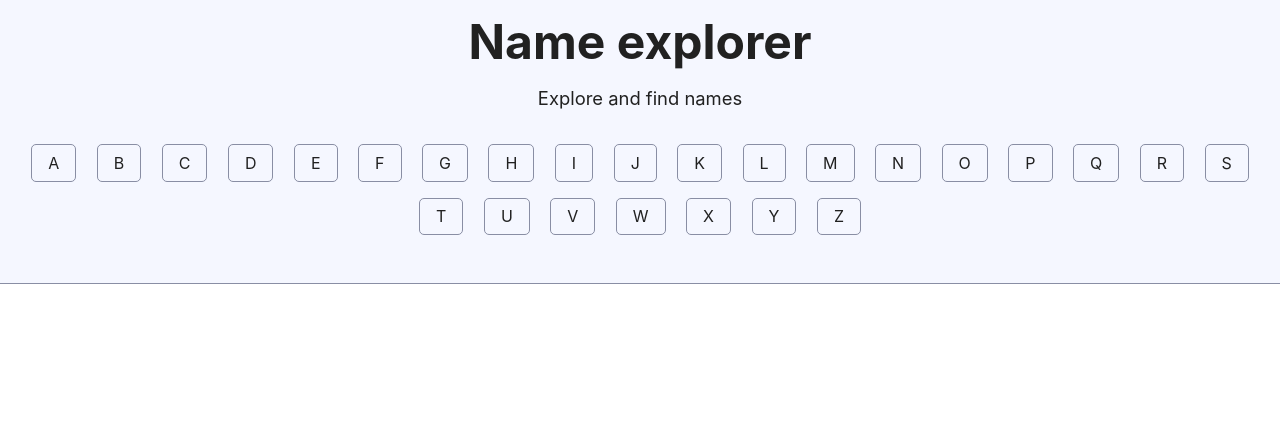
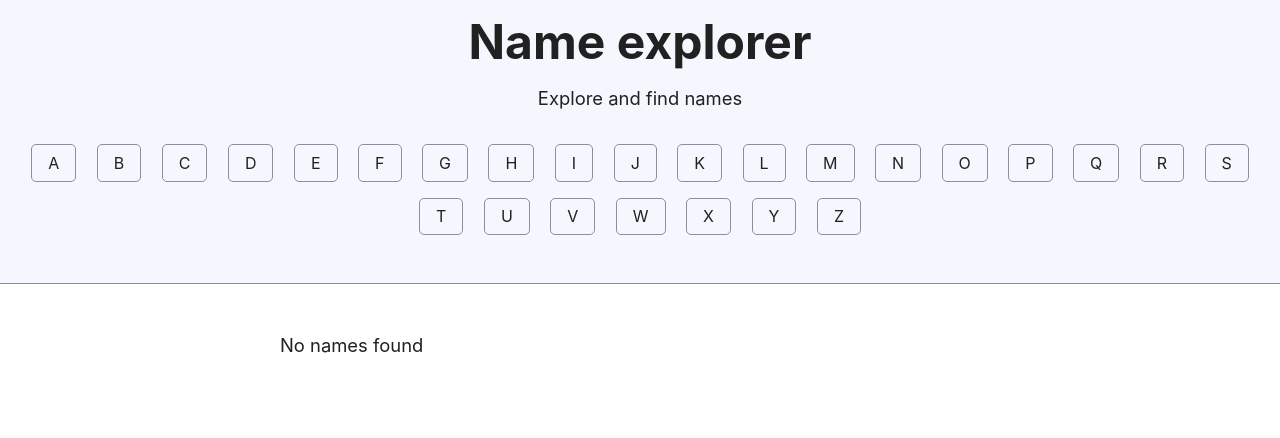
Before and after one commit to arthemis-2001/name-explorer, a PHP site: page /index.php?char=A in a window 1280 px wide. Shown: the top 438 px of the page. Run offline with PHP 8.4, Linux system fonts and the light colour scheme; tables that the repository leaves empty or names only in its code hold one stand-in row (values such as "Sample post").

Commit message:
Added listing of names from the database

```diff
--- a/index.php
+++ b/index.php
@@ -2,8 +2,36 @@
 
 require __DIR__ . '/inc/all.inc.php';
 
+$char = (string) ($_GET['char'] ?? '');
+if (strlen($char) > 1) {
+    $char = $char[0];
+}
+$char = strtoupper($char);
+
+$stmt = $pdo->prepare('SELECT DISTINCT `name` FROM `names` WHERE `name` LIKE :expr ORDER BY `names`.`name` ASC');
+$stmt->bindValue(':expr', "{$char}%");
+$stmt->execute();
+$results = $stmt->fetchAll(PDO::FETCH_ASSOC);
+
+$names = [];
+
+foreach ($results as $result) {
+    $names[] = $result['name'];
+}
+
 ?>
-
 <?php require __DIR__ . '/views/header.php'; ?>
-
+<?php if ($names): ?>
+    <ul>
+        <?php foreach ($names as $name): ?>
+            <li>
+                <a href="name.php?<?= http_build_query(['name' => $name]); ?>">
+                    <?= escape($name); ?>
+                </a>
+            </li>
+        <?php endforeach; ?>
+    </ul>
+<?php else: ?>
+    <p>No names found</p>
+<?php endif; ?>
 <?php require __DIR__ . '/views/footer.php'; ?>
--- a/views/header.php
+++ b/views/header.php
@@ -1,7 +1,5 @@
 <?php
-
 $alphabet = gen_alphabet();
-
 ?>
 <!DOCTYPE html>
 <html lang="en">
@@ -18,7 +16,7 @@ $alphabet = gen_alphabet();
         <p>Explore and find names</p>
         <nav>
             <?php foreach ($alphabet as $char): ?>
-                <a href="index.php?char=<?= http_build_query(['char' => $char]); ?>">
+                <a href="index.php?<?= http_build_query(['char' => $char]); ?>">
                     <?= escape($char); ?>
                 </a>
             <?php endforeach; ?>
```
